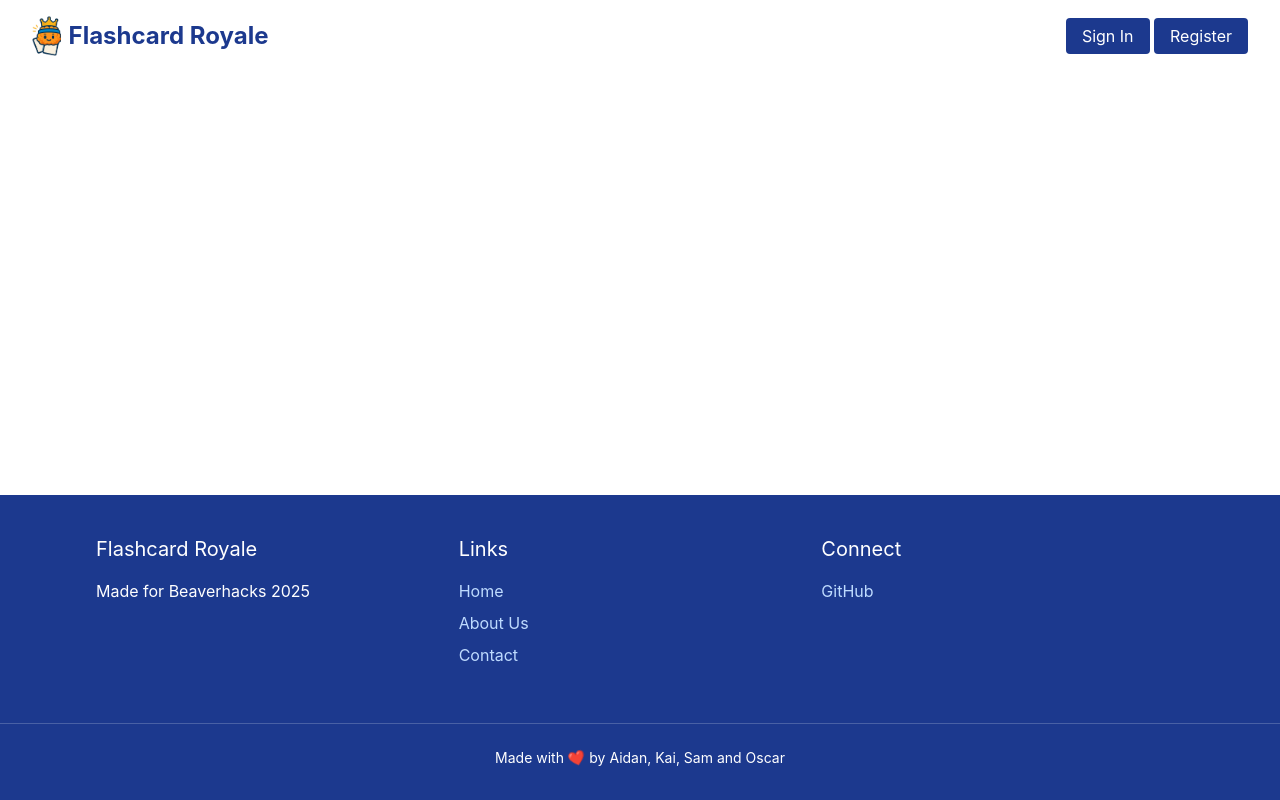
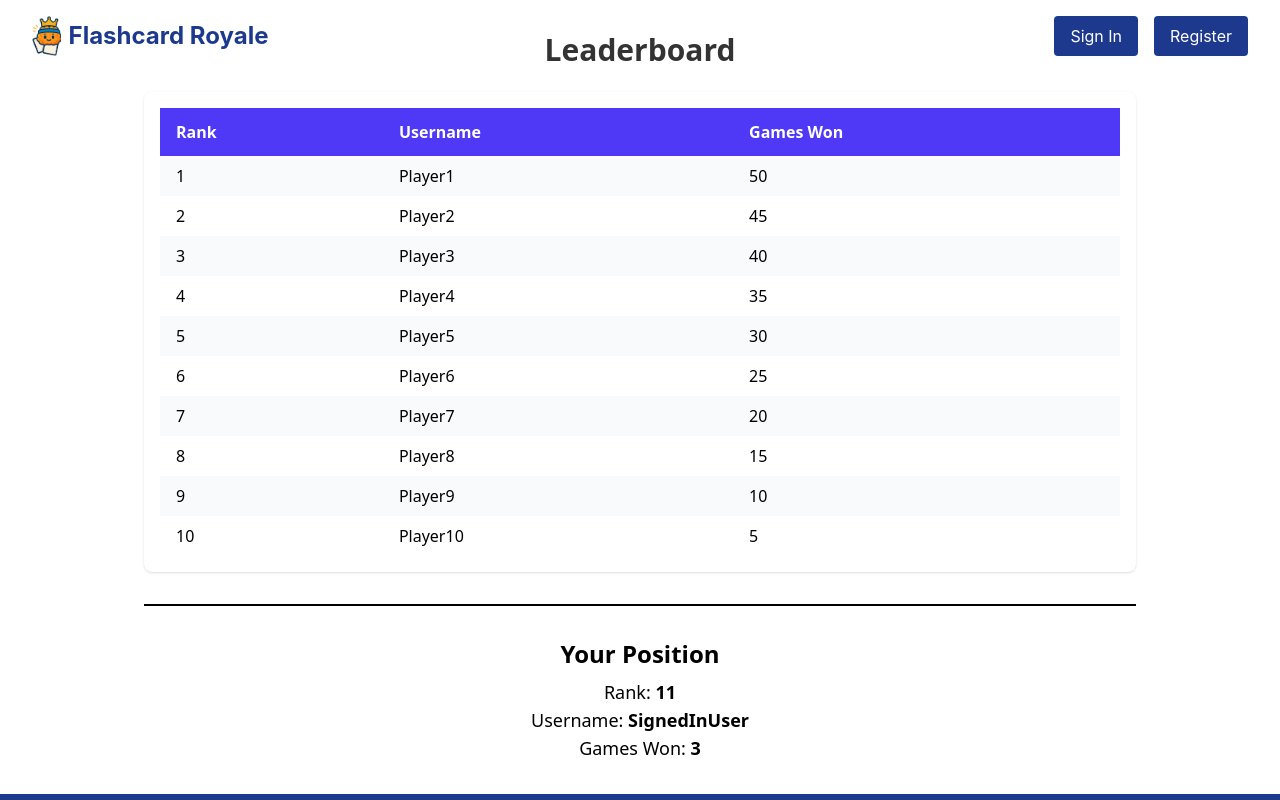
Before and after one commit to AidanSchmitigal/flashcard-royale, a SvelteKit app: page /leaderboard in a window 1280 px wide. Shown: the top 800 px of the page. Built offline with nearby package versions, Linux system fonts and the light colour scheme; no server answers.

Commit message:
Logout button function and leaderboard graphic

```diff
--- /dev/null
+++ b/src/lib/client/leaderboard.ts
@@ -0,0 +1,70 @@
+import { getDatabase, ref, get, set, update, query, orderByChild, limitToLast } from "firebase/database";
+
+// Initialize Firebase Database
+const db = getDatabase();
+
+// Function to get top scoring usernames
+export async function getTopScoringUsers(limit: number): Promise<{ username: string; score: number }[]> {
+    const leaderboardRef = query(ref(db, 'leaderboard'), orderByChild('score'), limitToLast(limit));
+    const snapshot = await get(leaderboardRef);
+
+    if (!snapshot.exists()) {
+        return [];
+    }
+
+    const data = snapshot.val();
+    const users = Object.entries(data).map(([key, value]: [string, any]) => ({
+        username: key,
+        score: value.score,
+    }));
+
+    // Sort in descending order since Firebase returns ascending order
+    return users.sort((a, b) => b.score - a.score);
+}
+
+export async function getUserRank(username: string): Promise<{ rank: number, score: number, gamesWon: number } | null> {
+	const leaderboardRef = query(ref(db, 'leaderboard'), orderByChild('score'));
+	const snapshot = await get(leaderboardRef);
+
+	if (!snapshot.exists()) return null;
+
+	const data = snapshot.val();
+	const users = Object.entries(data)
+		.map(([key, value]: [string, any]) => ({
+			username: key,
+			score: value.score,
+			gamesWon: value.gamesWon ?? 0,
+		}))
+		.sort((a, b) => b.score - a.score);
+
+	const rank = users.findIndex((user) => user.username === username);
+
+	if (rank === -1) return null;
+
+	return {
+		rank: rank + 1,
+		score: users[rank].score,
+		gamesWon: users[rank].gamesWon,
+	};
+}
+
+// Function to add games won for a user
+export async function addGameWin(username: string): Promise<void> {
+    const userRef = ref(db, `leaderboard/${username}`);
+    const snapshot = await get(userRef);
+
+    if (snapshot.exists()) {
+        const userData = snapshot.val();
+        const updatedData = {
+            gamesWon: (userData.gamesWon || 0) + 1,
+            score: (userData.score || 0) + 10, // Increment score by 10 for each win
+        };
+        await update(userRef, updatedData);
+    } else {
+        const newUserData = {
+            gamesWon: 1,
+            score: 10,
+        };
+        await set(userRef, newUserData);
+    }
+}
--- a/src/lib/components/Header.svelte
+++ b/src/lib/components/Header.svelte
@@ -3,6 +3,8 @@
 	import logoSmall from '$lib/images/logo-small.png';
 	import { onMount } from 'svelte';
 	import { writable } from 'svelte/store';
+	import { signOut } from 'firebase/auth';
+
 
 	const user = writable<null | object>(null); // store to track auth state
 
@@ -13,7 +15,18 @@
 
 		return () => unsubscribe(); // cleanup
 	});
+
+	function handleSignOut() {
+	signOut(auth)
+		.then(() => {
+			user.set(null);
+		})
+		.catch((error) => {
+			console.error('Error signing out:', error);
+		});
+}
 </script>
+
 
 
 <header
@@ -31,6 +44,7 @@
 
 	<div>
 		{#if $user == null}
+			<div class="flex items-center gap-4">
 				<a
 					href="/account/login"
 					class="rounded bg-blue-900 px-4 py-2 text-white transition-colors hover:bg-blue-800"
@@ -43,10 +57,16 @@
 				>
 					Register
 				</a>
+			</div>
 		{:else}
-			<p class="rounded bg-blue-900 px-4 py-2 text-white transition-colors hover:bg-blue-800">
-				You are signed in
-			</p>
+			<div class="flex items-center gap-4">
+				<p class="text-blue-900 font-semibold">You are signed in</p>
+				<button
+					on:click={handleSignOut}
+					class="rounded bg-red-600 px-4 py-2 text-white transition-colors hover:bg-red-700"
+				>
+					Sign Out
+				</button>
+			</div>
 		{/if}
-	</div>
 </header>
--- a/src/routes/leaderboard/+page.svelte
+++ b/src/routes/leaderboard/+page.svelte
@@ -0,0 +1,67 @@
+<script>
+	let signedInUsername = "SignedInUser";
+
+	let leaderboard = [
+		{ username: "Player1", gamesWon: 50 },
+		{ username: "Player2", gamesWon: 45 },
+		{ username: "Player3", gamesWon: 40 },
+		{ username: "Player4", gamesWon: 35 },
+		{ username: "Player5", gamesWon: 30 },
+		{ username: "Player6", gamesWon: 25 },
+		{ username: "Player7", gamesWon: 20 },
+		{ username: "Player8", gamesWon: 15 },
+		{ username: "Player9", gamesWon: 10 },
+		{ username: "Player10", gamesWon: 5 },
+		{ username: "SignedInUser", gamesWon: 3 },
+		{ username: "Player12", gamesWon: 2 },
+		{ username: "Player13", gamesWon: 1 }
+	];
+
+	leaderboard.sort((a, b) => b.gamesWon - a.gamesWon);
+
+	const signedInUser = leaderboard.find((player) => player.username === signedInUsername);
+	const signedInUserPosition = leaderboard.indexOf(signedInUser) + 1;
+</script>
+
+<!-- HTML content -->
+<div class="max-w-5xl mx-auto px-4 py-8 text-center font-sans">
+	<h1 class="text-3xl font-bold mb-6">Leaderboard</h1>
+
+	<div class="overflow-x-auto rounded-lg shadow bg-white p-4">
+		<table class="w-full text-left border-collapse">
+			<thead>
+				<tr class="bg-indigo-600 text-white">
+					<th class="py-3 px-4">Rank</th>
+					<th class="py-3 px-4">Username</th>
+					<th class="py-3 px-4">Games Won</th>
+				</tr>
+			</thead>
+			<tbody>
+				{#each leaderboard.slice(0, 10) as player, index}
+					<tr
+						class={`${
+							player.username === signedInUsername
+								? 'bg-blue-100 font-semibold'
+								: index % 2 === 0
+								? 'bg-gray-50'
+								: 'bg-white'
+						} hover:bg-indigo-50 transition`}
+					>
+						<td class="py-2 px-4">{index + 1}</td>
+						<td class="py-2 px-4">{player.username}</td>
+						<td class="py-2 px-4">{player.gamesWon}</td>
+					</tr>
+				{/each}
+			</tbody>
+		</table>
+	</div>
+
+	<hr class="my-8 border-t-2 border-black" />
+
+	<h2 class="text-2xl font-semibold mb-2">Your Position</h2>
+	<p class="text-lg">
+		Rank: <span class="font-bold">{signedInUserPosition}</span> <br />
+		Username: <span class="font-bold">{signedInUser?.username || 'Unknown User'}</span> <br />
+		Games Won: <span class="font-bold">{signedInUser?.gamesWon || 0}</span>
+	</p>
+</div>
```
Lines whose indentation alone changed are shown as unchanged.
